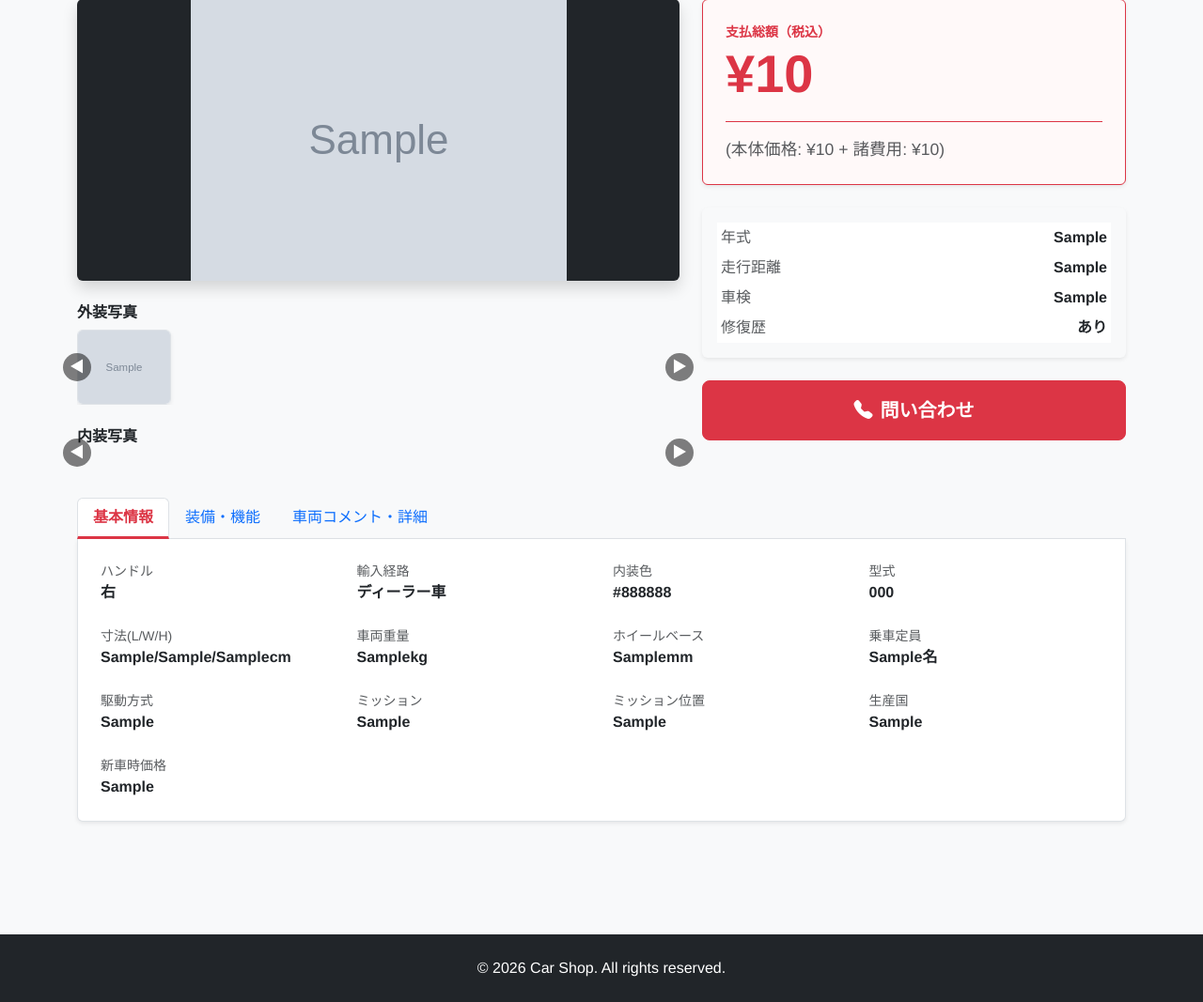
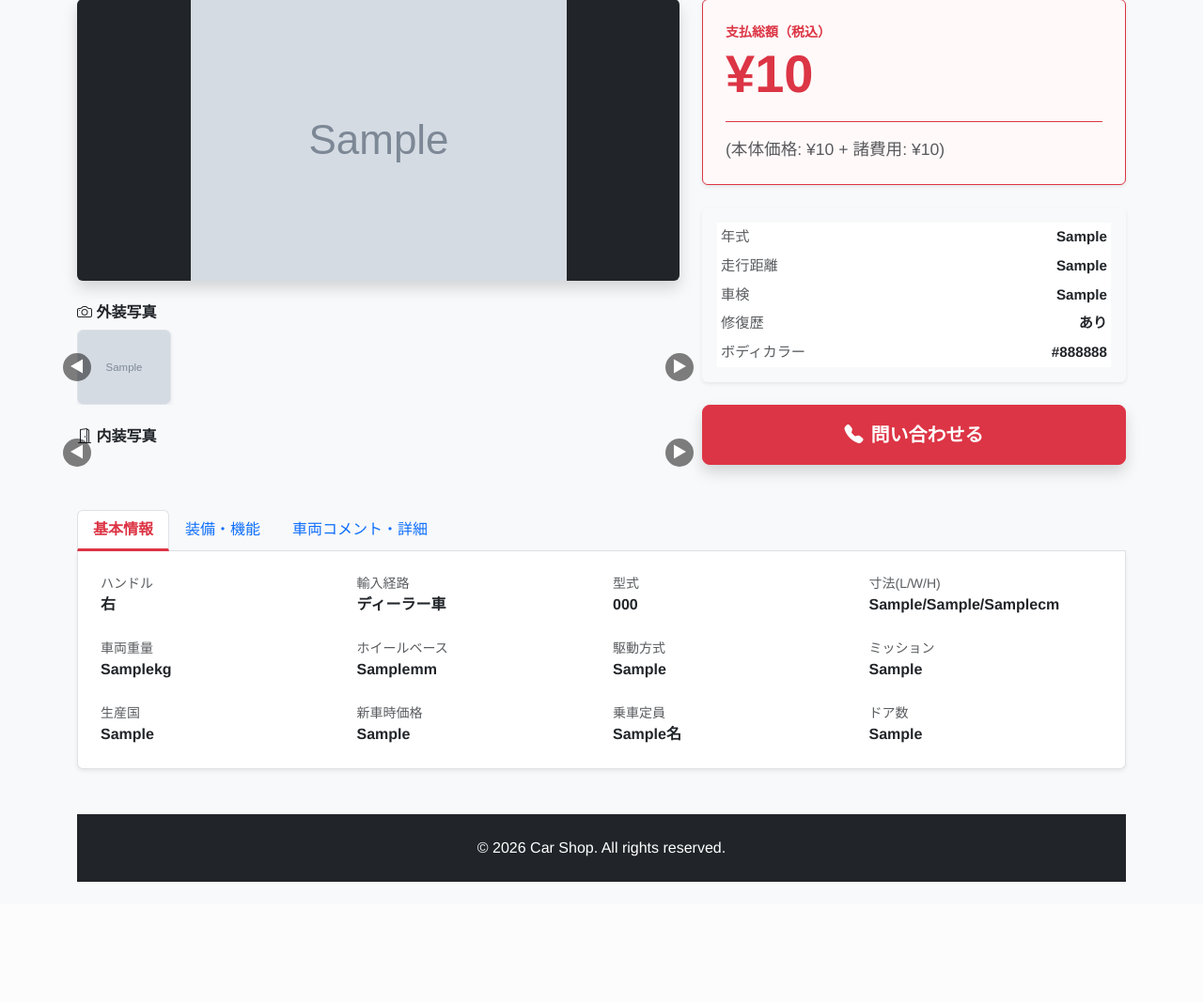
Before and after one commit to shinyaokubo-ai/car_shop, a Django app: page /1/ in a window 1280 px wide. Shown: the part 204-1271 px from the top of the page at 94% size. After the commit the page ends 1143 px from the top, so only its background shows below. Run offline with Django 5.2, Linux system fonts and the light colour scheme; tables that the repository leaves empty hold one stand-in row (values such as "Sample post"); grey boxes marked "Sample" are stand-in pictures.

Commit message:
スマホ版のリンク不備修正と全機能統合

```diff
--- a/cars/templates/cars/car_detail.html
+++ b/cars/templates/cars/car_detail.html
@@ -13,7 +13,8 @@
     .photo-scroll-container { position: relative; display: flex; align-items: center; }
     .photo-row { display: flex; overflow-x: auto; scroll-behavior: smooth; gap: 8px; scrollbar-width: none; }
     .photo-row::-webkit-scrollbar { display: none; }
-    .photo-item { flex: 0 0 calc(100% / 6 - 8px); min-width: 100px; cursor: pointer; }
+    .photo-item { flex: 0 0 calc(100% / 6 - 8px); min-width: 100px; cursor: pointer; transition: opacity 0.2s; }
+    .photo-item:hover { opacity: 0.7; }
     .scroll-btn { position: absolute; top: 50%; transform: translateY(-50%); background: rgba(0,0,0,0.5); color: white; border: none; border-radius: 50%; width: 30px; height: 30px; z-index: 10; }
     .btn-next { right: -15px; } .btn-prev { left: -15px; }
 
@@ -34,7 +35,7 @@
                 {% endif %}
             </div>
 
-            <h6 class="fw-bold mt-4 mb-2">外装写真</h6>
+            <h6 class="fw-bold mt-4 mb-2"><i class="bi bi-camera"></i> 外装写真</h6>
             <div class="photo-scroll-container mb-4">
                 <button class="scroll-btn btn-prev" onclick="scrollRow('exterior', -200)">◀</button>
                 <div class="photo-row" id="exterior-row">
@@ -47,7 +48,7 @@
                 <button class="scroll-btn btn-next" onclick="scrollRow('exterior', 200)">▶</button>
             </div>
 
-            <h6 class="fw-bold mb-2">内装写真</h6>
+            <h6 class="fw-bold mb-2"><i class="bi bi-door-open"></i> 内装写真</h6>
             <div class="photo-scroll-container">
                 <button class="scroll-btn btn-prev" onclick="scrollRow('interior', -200)">◀</button>
                 <div class="photo-row" id="interior-row">
@@ -71,16 +72,17 @@
             </div>
 
             <div class="p-3 mb-4 bg-light rounded shadow-sm">
-                <table class="table table-sm table-borderless mb-0">
+                <table class="table table-sm table-borderless mb-0" style="font-size: 0.95rem;">
                     <tr><th class="text-muted fw-normal">年式</th><td class="text-end fw-bold">{{ car.registration_year }}</td></tr>
                     <tr><th class="text-muted fw-normal">走行距離</th><td class="text-end fw-bold">{{ car.mileage }}</td></tr>
                     <tr><th class="text-muted fw-normal">車検</th><td class="text-end fw-bold">{{ car.inspection }}</td></tr>
                     <tr><th class="text-muted fw-normal">修復歴</th><td class="text-end fw-bold">{{ car.repair_history }}</td></tr>
+                    <tr><th class="text-muted fw-normal">ボディカラー</th><td class="text-end fw-bold">{{ car.body_color }}</td></tr>
                 </table>
             </div>
 
             <div class="d-grid gap-2">
-                <a href="tel:03-XXXX-XXXX" class="btn btn-danger btn-lg fw-bold py-3"><i class="bi bi-telephone-fill me-2"></i>問い合わせ</a>
+                <a href="tel:03-XXXX-XXXX" class="btn btn-danger btn-lg fw-bold py-3 shadow"><i class="bi bi-telephone-fill me-2"></i>問い合わせる</a>
             </div>
         </div>
     </div>
@@ -92,47 +94,87 @@
     </ul>
 
     <div class="tab-content border-start border-end border-bottom p-4 bg-white shadow-sm rounded-bottom mb-5">
+
         <div class="tab-pane fade show active" id="spec">
             <div class="row row-cols-2 row-cols-md-4 g-4">
                 <div class="col"><small class="text-muted d-block">ハンドル</small><strong>{{ car.handle }}</strong></div>
                 <div class="col"><small class="text-muted d-block">輸入経路</small><strong>{{ car.import_route }}</strong></div>
-                <div class="col"><small class="text-muted d-block">内装色</small><strong>{{ car.interior_color }}</strong></div>
                 <div class="col"><small class="text-muted d-block">型式</small><strong>{{ car.model_code }}</strong></div>
                 <div class="col"><small class="text-muted d-block">寸法(L/W/H)</small><strong>{{ car.length }}/{{ car.width }}/{{ car.height }}cm</strong></div>
                 <div class="col"><small class="text-muted d-block">車両重量</small><strong>{{ car.weight }}kg</strong></div>
                 <div class="col"><small class="text-muted d-block">ホイールベース</small><strong>{{ car.wheelbase }}mm</strong></div>
-                <div class="col"><small class="text-muted d-block">乗車定員</small><strong>{{ car.capacity }}名</strong></div>
                 <div class="col"><small class="text-muted d-block">駆動方式</small><strong>{{ car.drive_system }}</strong></div>
                 <div class="col"><small class="text-muted d-block">ミッション</small><strong>{{ car.transmission }}</strong></div>
-                <div class="col"><small class="text-muted d-block">ミッション位置</small><strong>{{ car.transmission_pos }}</strong></div>
                 <div class="col"><small class="text-muted d-block">生産国</small><strong>{{ car.production_country }}</strong></div>
                 <div class="col"><small class="text-muted d-block">新車時価格</small><strong>{{ car.new_car_price }}</strong></div>
+                <div class="col"><small class="text-muted d-block">乗車定員</small><strong>{{ car.capacity }}名</strong></div>
+                <div class="col"><small class="text-muted d-block">ドア数</small><strong>{{ car.door_count }}</strong></div>
             </div>
         </div>
 
         <div class="tab-pane fade" id="equipment">
-            <h6 class="fw-bold mb-3 border-bottom pb-2">装備一覧</h6>
+            <h6 class="fw-bold mb-3 border-bottom pb-2 text-primary">安全・基本装備</h6>
             <div class="eq-grid">
                 <div class="eq-tile {% if car.has_aircon %}eq-on{% else %}eq-off{% endif %}">エアコン</div>
+                <div class="eq-tile {% if car.has_power_steering %}eq-on{% else %}eq-off{% endif %}">パワステ</div>
+                <div class="eq-tile {% if car.has_power_window %}eq-on{% else %}eq-off{% endif %}">パワーウィンドウ</div>
+                <div class="eq-tile {% if car.has_airbag %}eq-on{% else %}eq-off{% endif %}">エアバッグ</div>
                 <div class="eq-tile {% if car.has_abs %}eq-on{% else %}eq-off{% endif %}">ABS</div>
+                <div class="eq-tile {% if car.has_esc %}eq-on{% else %}eq-off{% endif %}">ESC(横滑り防止)</div>
+                <div class="eq-tile {% if car.has_collision_safety %}eq-on{% else %}eq-off{% endif %}">衝突軽減ブレーキ</div>
+                <div class="eq-tile {% if car.has_cruise_control %}eq-on{% else %}eq-off{% endif %}">クルコン</div>
+                <div class="eq-tile {% if car.has_back_camera %}eq-on{% else %}eq-off{% endif %}">バックカメラ</div>
+                <div class="eq-tile {% if car.has_smart_key %}eq-on{% else %}eq-off{% endif %}">スマートキー</div>
+                <div class="eq-tile {% if car.has_etc %}eq-on{% else %}eq-off{% endif %}">ETC</div>
+            </div>
+
+            <h6 class="fw-bold mb-3 border-bottom pb-2 text-success">外装・内装装備</h6>
+            <div class="eq-grid">
+                <div class="eq-tile {% if car.has_sunroof %}eq-on{% else %}eq-off{% endif %}">サンルーフ</div>
                 <div class="eq-tile {% if car.has_leather_seat %}eq-on{% else %}eq-off{% endif %}">本革シート</div>
-                <div class="eq-tile {% if car.has_sunroof %}eq-on{% else %}eq-off{% endif %}">サンルーフ</div>
-                <div class="eq-tile {% if car.has_back_camera %}eq-on{% else %}eq-off{% endif %}">バックカメラ</div>
-                <div class="eq-tile {% if car.has_etc %}eq-on{% else %}eq-off{% endif %}">ETC</div>
+                <div class="eq-tile {% if car.has_aluminum_wheel %}eq-on{% else %}eq-off{% endif %}">アルミホイール</div>
                 <div class="eq-tile {% if car.has_led_headlight %}eq-on{% else %}eq-off{% endif %}">LEDライト</div>
                 <div class="eq-tile {% if car.has_seat_heater %}eq-on{% else %}eq-off{% endif %}">シートヒーター</div>
+                <div class="eq-tile {% if car.has_power_seat %}eq-on{% else %}eq-off{% endif %}">パワーシート</div>
+                <div class="eq-tile {% if car.has_power_gate %}eq-on{% else %}eq-off{% endif %}">電動リアゲート</div>
+            </div>
+
+            <h6 class="fw-bold mb-3 border-bottom pb-2 text-info">ナビ・オーディオ</h6>
+            <div class="eq-grid">
+                <div class="eq-grid">
+                <div class="eq-tile {% if car.has_hdd_navi %}eq-on{% else %}eq-off{% endif %}">HDDナビ</div>
+                <div class="eq-tile {% if car.has_memory_navi %}eq-on{% else %}eq-off{% endif %}">メモリーナビ</div>
+                <div class="eq-tile {% if car.has_bluetooth %}eq-on{% else %}eq-off{% endif %}">Bluetooth</div>
+                <div class="eq-tile {% if car.has_fullseg_tv %}eq-on{% else %}eq-off{% endif %}">フルセグTV</div>
+                <div class="eq-tile {% if car.has_usb_input %}eq-on{% else %}eq-off{% endif %}">USB入力</div>
             </div>
 
             <div class="mt-4 pt-4 border-top">
-                {% if car.equipment_standard %}<div class="mb-4"><h6>標準装備</h6><div class="p-3 bg-light rounded small" style="white-space: pre-wrap;">{{ car.equipment_standard }}</div></div>{% endif %}
-                {% if car.equipment_option %}<div class="mb-4"><h6>オプション装備</h6><div class="p-3 bg-light rounded small" style="white-space: pre-wrap;">{{ car.equipment_option }}</div></div>{% endif %}
-                {% if car.equipment_custom %}<div class="mb-4"><h6>カスタム装備</h6><div class="p-3 bg-light rounded small" style="white-space: pre-wrap;">{{ car.equipment_custom }}</div></div>{% endif %}
+                {% if car.equipment_standard %}
+                <div class="mb-4">
+                    <h6 class="fw-bold border-start border-3 border-danger ps-2">標準装備詳細</h6>
+                    <div class="p-3 bg-light rounded" style="white-space: pre-wrap; font-size: 0.9rem;">{{ car.equipment_standard }}</div>
+                </div>
+                {% endif %}
+                {% if car.equipment_option %}
+                <div class="mb-4">
+                    <h6 class="fw-bold border-start border-3 border-danger ps-2">オプション詳細</h6>
+                    <div class="p-3 bg-light rounded" style="white-space: pre-wrap; font-size: 0.9rem;">{{ car.equipment_option }}</div>
+                </div>
+                {% endif %}
+                {% if car.equipment_custom %}
+                <div class="mb-4">
+                    <h6 class="fw-bold border-start border-3 border-danger ps-2">カスタム詳細</h6>
+                    <div class="p-3 bg-light rounded" style="white-space: pre-wrap; font-size: 0.9rem;">{{ car.equipment_custom }}</div>
+                </div>
+                {% endif %}
             </div>
         </div>
 
         <div class="tab-pane fade" id="comment">
             <div class="mb-5" style="white-space: pre-wrap; line-height: 1.8;">{{ car.comment }}</div>
-            <h6 class="fw-bold mb-3 border-bottom pb-2">車歴・書類</h6>
+
+            <h6 class="fw-bold mb-3 border-bottom pb-2">車歴・書類情報</h6>
             <div class="eq-grid mb-5">
                 <div class="eq-tile {% if car.has_one_owner %}eq-on{% else %}eq-off{% endif %}">ワンオーナー</div>
                 <div class="eq-tile {% if car.has_warranty %}eq-on{% else %}eq-off{% endif %}">保証書</div>
@@ -141,8 +183,13 @@
                 <div class="eq-tile {% if car.has_manual %}eq-on{% else %}eq-off{% endif %}">取扱説明書</div>
                 <div class="eq-tile {% if car.has_spare_key %}eq-on{% else %}eq-off{% endif %}">スペアキー</div>
             </div>
+
             {% if car.youtube_url %}
-            <div class="d-grid pt-3 border-top"><a href="{{ car.youtube_url }}" target="_blank" class="btn btn-outline-danger btn-lg fw-bold py-3"><i class="bi bi-youtube me-2"></i>車両紹介動画を見る</a></div>
+            <div class="d-grid pt-3 border-top">
+                <a href="{{ car.youtube_url }}" target="_blank" class="btn btn-outline-danger btn-lg fw-bold py-3 shadow-sm">
+                    <i class="bi bi-youtube me-2"></i>YouTubeで紹介動画を見る
+                </a>
+            </div>
             {% endif %}
         </div>
     </div>
```
